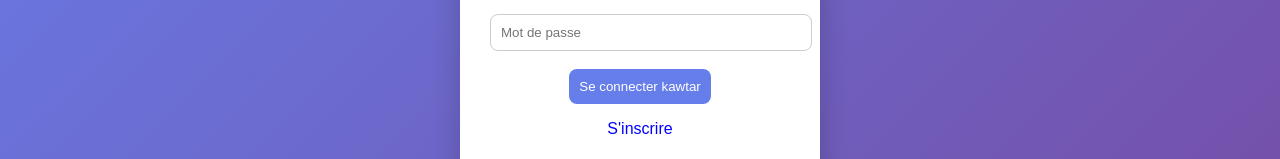
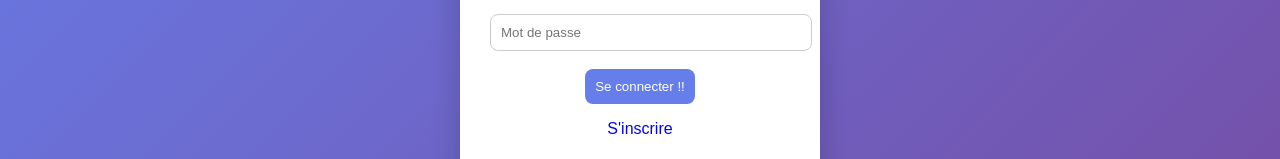
Before and after one commit to kawatr/Projet-pipeline_BERRADA_JLILOU_ABAYOMI, a Next.js app: page /login in a window 1280 px wide. Shown: the part 395-554 px from the top of the page. Built offline with nearby package versions, Linux system fonts and the light colour scheme.

Commit message:
fix task storage

```diff
--- a/app/dashboard/page.tsx
+++ b/app/dashboard/page.tsx
@@ -24,7 +24,7 @@ export default function Dashboard() {
   }, []);
 
   const addTask = () => {
-    if (!newTask) return;
+  if (!newTask.trim()) return;
 
   const allTasks = JSON.parse(localStorage.getItem("tasks") || "{}");
 
--- a/app/login/page.tsx
+++ b/app/login/page.tsx
@@ -30,7 +30,7 @@ export default function Login() {
         <input placeholder="Email" onChange={(e) => setEmail(e.target.value)} />
         <input type="password" placeholder="Mot de passe" onChange={(e) => setPassword(e.target.value)} />
 
-        <button onClick={handleLogin}>Se connecter kawtar</button>
+        <button onClick={handleLogin}>Se connecter !!</button>
 
         <p onClick={() => router.push("/register")} className="link">
           S'inscrire
```
Lines whose indentation alone changed are shown as unchanged.
